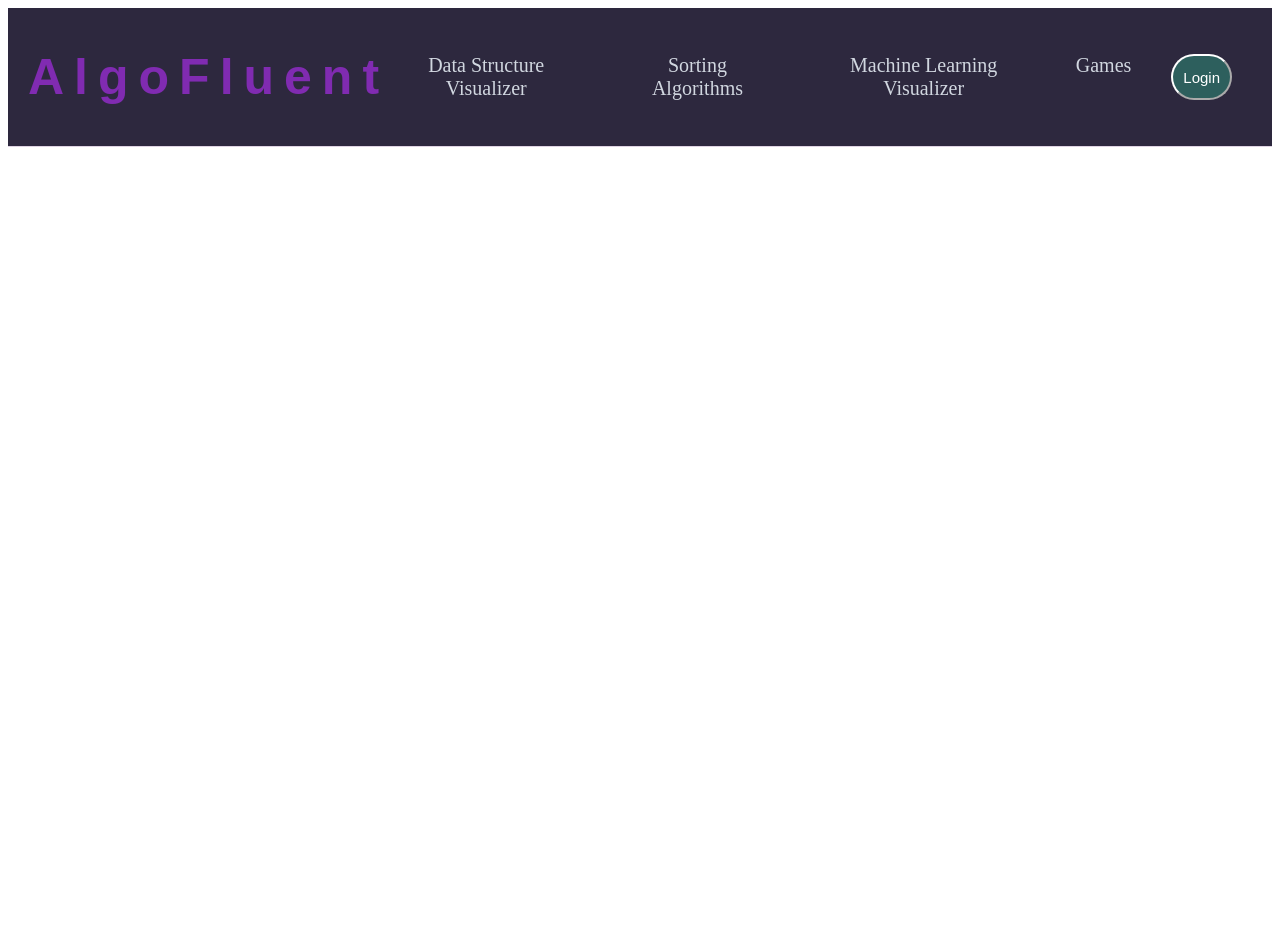
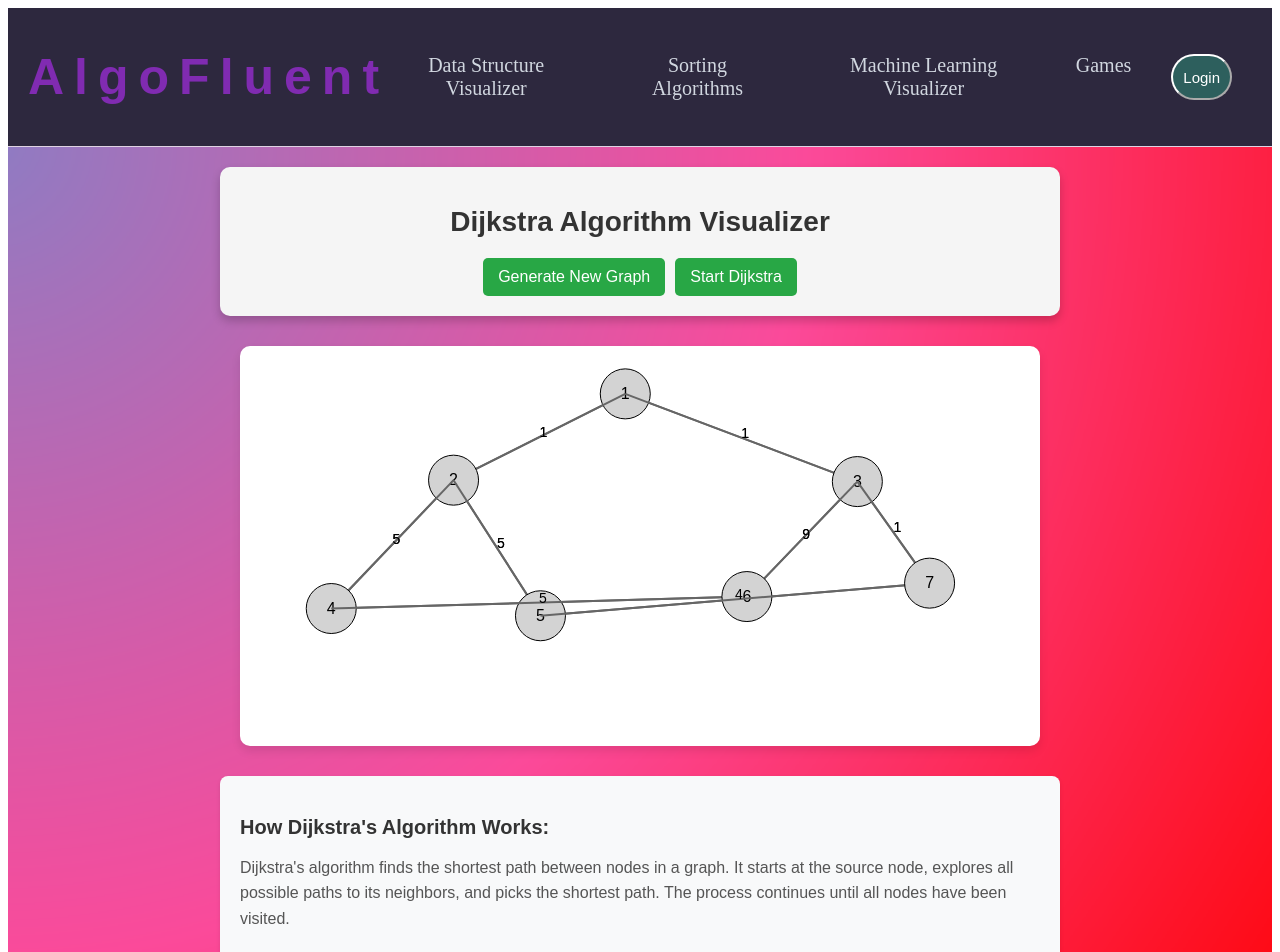
Before and after one commit to darsh175223/Algo-Fluent-Website, a React (Create React App) app in the folder frontend/: page /Dijestra in a window 1280 px wide. Shown: the top 952 px of the page. Before the commit the page ends 800 px from the top, so only its background shows below. Built offline with nearby package versions, Linux system fonts and the light colour scheme.

Commit message:
Added Dijestra Visualization

```diff
--- a/frontend/src/App.js
+++ b/frontend/src/App.js
@@ -47,6 +47,7 @@ import BinarySearch from './pages/binarySearch';
 import LinearSearch from './pages/LinearSearch';
 import DFS from './pages/DFS';
 import BFS from './pages/BFS';
+import Dijestra from './pages/Dijestra';
 
 
 
@@ -221,6 +222,7 @@ function App() {
         <Route path="/LinearSearch" element={<LinearSearch />} />
         <Route path="/DFS" element={<DFS />} />
         <Route path="/BFS" element={<BFS />} />
+        <Route path="/Dijestra" element={<Dijestra />} />
 
 
 
--- /dev/null
+++ b/frontend/src/pages/Dijestra.js
@@ -0,0 +1,300 @@
+import React, { useState, useEffect } from 'react';
+
+class Graph {
+  constructor() {
+    this.nodes = new Map();
+    this.edges = new Map();
+  }
+
+  addNode(id, x, y) {
+    this.nodes.set(id, { id, x, y, neighbors: [] });
+  }
+
+  addEdge(id1, id2, weight) {
+    const node1 = this.nodes.get(id1);
+    const node2 = this.nodes.get(id2);
+    if (node1 && node2) {
+      if (!node1.neighbors.find(n => n.id === id2)) {
+        node1.neighbors.push({ id: id2, weight });
+      }
+      if (!node2.neighbors.find(n => n.id === id1)) {
+        node2.neighbors.push({ id: id1, weight });
+      }
+    }
+  }
+
+  clear() {
+    this.nodes.clear();
+    this.edges.clear();
+  }
+}
+
+const DijkstraVisualizer = () => {
+  const [graph, setGraph] = useState(new Graph());
+  const [distances, setDistances] = useState({});
+  const [currentNode, setCurrentNode] = useState(null);
+  const [visitedNodes, setVisitedNodes] = useState(new Set());
+  const [isSearching, setIsSearching] = useState(false);
+  const [shortestPath, setShortestPath] = useState([]);
+  const [previousNodes, setPreviousNodes] = useState({});
+
+  const generateGraph = () => {
+    const newGraph = new Graph();
+    newGraph.clear();
+
+    // Define nodes with slightly randomized positions
+    const basePositions = [
+      [400, 50],
+      [200, 150], [600, 150],
+      [100, 250], [300, 250], [500, 250], [700, 250]
+    ].map(([x, y]) => [
+      x + (Math.random() - 0.5) * 40,
+      y + (Math.random() - 0.5) * 40
+    ]);
+
+    for (let i = 1; i <= basePositions.length; i++) {
+      const [x, y] = basePositions[i - 1];
+      newGraph.addNode(i, x, y);
+    }
+
+    // Add edges with random weights
+    const possibleEdges = [
+      [1, 2], [1, 3], [2, 4], [2, 5], [3, 6], [3, 7], [4, 6], [5, 7]
+    ];
+
+    possibleEdges.forEach(([from, to]) => {
+      const weight = Math.floor(Math.random() * 9) + 1;
+      newGraph.addEdge(from, to, weight);
+    });
+
+    setGraph(newGraph);
+    setVisitedNodes(new Set());
+    setDistances({});
+    setShortestPath([]);
+    setPreviousNodes({});
+    setIsSearching(false);
+    setCurrentNode(null);
+  };
+
+  useEffect(() => {
+    generateGraph();
+  }, []);
+
+  const startDijkstra = () => {
+    if (isSearching) return;
+
+    setIsSearching(true);
+    const initialDistances = {};
+    const visited = new Set();
+    const previous = {};
+
+    graph.nodes.forEach((node, id) => {
+      initialDistances[id] = id === 1 ? 0 : Infinity;
+    });
+
+    const pq = [[1, 0]];
+
+    const dijkstraStep = () => {
+      if (pq.length === 0) {
+        // Find the path to the furthest node
+        const endNode = Math.max(...Array.from(graph.nodes.keys()));
+        const path = [];
+        let current = endNode;
+
+        while (current !== undefined) {
+          path.unshift(current);
+          current = previous[current];
+        }
+
+        setShortestPath(path);
+        setIsSearching(false);
+        return;
+      }
+
+      const [nodeId, currentDistance] = pq.shift();
+
+      if (!visited.has(nodeId)) {
+        visited.add(nodeId);
+        const node = graph.nodes.get(nodeId);
+
+        node.neighbors.forEach(neighbor => {
+          const newDist = currentDistance + neighbor.weight;
+          if (newDist < initialDistances[neighbor.id]) {
+            initialDistances[neighbor.id] = newDist;
+            previous[neighbor.id] = nodeId;
+            pq.push([neighbor.id, newDist]);
+          }
+        });
+
+        pq.sort((a, b) => a[1] - b[1]);
+        setDistances({ ...initialDistances });
+        setPreviousNodes({ ...previous });
+        setCurrentNode(nodeId);
+        setVisitedNodes(new Set(visited));
+
+        setTimeout(dijkstraStep, 1000);
+      } else {
+        dijkstraStep();
+      }
+    };
+
+    dijkstraStep();
+  };
+
+  const renderNodes = () => {
+    return Array.from(graph.nodes.values()).map(node => (
+      <g key={node.id}>
+        {node.neighbors.map(neighbor => {
+          const neighborNode = graph.nodes.get(neighbor.id);
+          const isInPath = shortestPath.includes(node.id) && shortestPath.includes(neighbor.id) &&
+            Math.abs(shortestPath.indexOf(node.id) - shortestPath.indexOf(neighbor.id)) === 1;
+
+          return (
+            <g key={`${node.id}-${neighbor.id}`}>
+              <line
+                x1={node.x}
+                y1={node.y}
+                x2={neighborNode.x}
+                y2={neighborNode.y}
+                stroke={isInPath ? "#800080" : "#666"}
+                strokeWidth={isInPath ? "4" : "2"}
+              />
+              <text
+                x={(node.x + neighborNode.x) / 2}
+                y={(node.y + neighborNode.y) / 2}
+                fill="black"
+                fontSize="14"
+              >
+                {neighbor.weight}
+              </text>
+            </g>
+          );
+        })}
+        <circle
+          cx={node.x}
+          cy={node.y}
+          r={25}
+          fill={
+            shortestPath.includes(node.id) ? '#800080' :
+            currentNode === node.id ? 'yellow' :
+            visitedNodes.has(node.id) ? '#28a745' : 'lightgray'
+          }
+          stroke="black"
+        />
+        <text x={node.x} y={node.y + 5} textAnchor="middle" fill="black">
+          {node.id}
+        </text>
+        {distances[node.id] !== undefined && (
+          <text x={node.x} y={node.y - 30} textAnchor="middle" fill="black">
+            {distances[node.id] === Infinity ? '∞' : distances[node.id]}
+          </text>
+        )}
+      </g>
+    ));
+  };
+
+  return (
+    <div style={styles.mainContainer}>
+      <div style={styles.controlPanel}>
+        <h1 style={styles.header}>Dijkstra Algorithm Visualizer</h1>
+        <div style={styles.controls}>
+          <button onClick={generateGraph} style={styles.button}>
+            Generate New Graph
+          </button>
+          <button onClick={startDijkstra} style={styles.button} disabled={isSearching}>
+            Start Dijkstra
+          </button>
+        </div>
+      </div>
+
+      <svg width="800" height="400" style={styles.graphContainer}>
+        {renderNodes()}
+      </svg>
+
+      <div style={styles.infoPanel}>
+        <h3 style={styles.infoHeader}>How Dijkstra's Algorithm Works:</h3>
+        <p style={styles.infoText}>
+          Dijkstra's algorithm finds the shortest path between nodes in a graph. It starts at the source node, explores all possible paths to its neighbors, and picks the shortest path. The process continues until all nodes have been visited.
+        </p>
+        <p style={styles.infoText}>
+          Color code: Purple = Shortest path, Yellow = Current node, Green = Visited node, Gray = Unvisited node.
+        </p>
+      </div>
+    </div>
+  );
+};
+
+const styles = {
+  mainContainer: {
+    padding: '20px',
+    display: 'flex',
+    flexDirection: 'column',
+    alignItems: 'center',
+    fontFamily: 'Arial, sans-serif',
+    backgroundImage: `url(${require('.././pics/Gradient.png')})`,
+    backgroundSize: 'cover',
+    backgroundRepeat: 'no-repeat',
+  },
+  controlPanel: {
+    backgroundColor: '#f5f5f5',
+    borderRadius: '10px',
+    padding: '20px',
+    marginBottom: '30px',
+    width: '90%',
+    maxWidth: '800px',
+    boxShadow: '0px 5px 10px rgba(0, 0, 0, 0.2)',
+    textAlign: 'center',
+  },
+  graphContainer: {
+    backgroundColor: 'white',
+    borderRadius: '10px',
+    marginBottom: '30px',
+    boxShadow: '0px 5px 10px rgba(0, 0, 0, 0.1)',
+  },
+  header: {
+    fontSize: '28px',
+    marginBottom: '20px',
+    color: '#333',
+  },
+  controls: {
+    display: 'flex',
+    justifyContent: 'center',
+    gap: '10px',
+  },
+  button: {
+    padding: '10px 15px',
+    fontSize: '16px',
+    borderRadius: '5px',
+    backgroundColor: '#28a745',
+    color: 'white',
+    cursor: 'pointer',
+    border: 'none',
+    transition: 'background-color 0.3s',
+    '&:hover': {
+      backgroundColor: '#218838',
+    },
+    '&:disabled': {
+      backgroundColor: '#6c757d',
+      cursor: 'not-allowed',
+    },
+  },
+  infoPanel: {
+    backgroundColor: '#f8f9fa',
+    padding: '20px',
+    borderRadius: '8px',
+    maxWidth: '800px',
+    boxShadow: '0 2px 4px rgba(0,0,0,0.1)',
+  },
+  infoHeader: {
+    fontSize: '20px',
+    marginBottom: '15px',
+    color: '#333',
+  },
+  infoText: {
+    color: '#555',
+    lineHeight: '1.6',
+    marginBottom: '10px',
+  },
+};
+
+export default DijkstraVisualizer;
--- a/frontend/src/pages/More_simulations.js
+++ b/frontend/src/pages/More_simulations.js
@@ -55,8 +55,9 @@ const UserDashboard = () => {
   <button style={{backgroundColor: '#6a0dad', color: 'white', padding: '15px 32px', margin: '10px', cursor: 'pointer', borderRadius: '5px', display: 'inline-block', textDecoration: 'none', fontSize: '16px'}}>BFS</button>
 </Link>
 
-
-
+<Link to="/Dijestra">
+  <button style={{backgroundColor: '#6a0dad', color: 'white', padding: '15px 32px', margin: '10px', cursor: 'pointer', borderRadius: '5px', display: 'inline-block', textDecoration: 'none', fontSize: '16px'}}>Dijestra</button>
+</Link>
 
 
 
```
